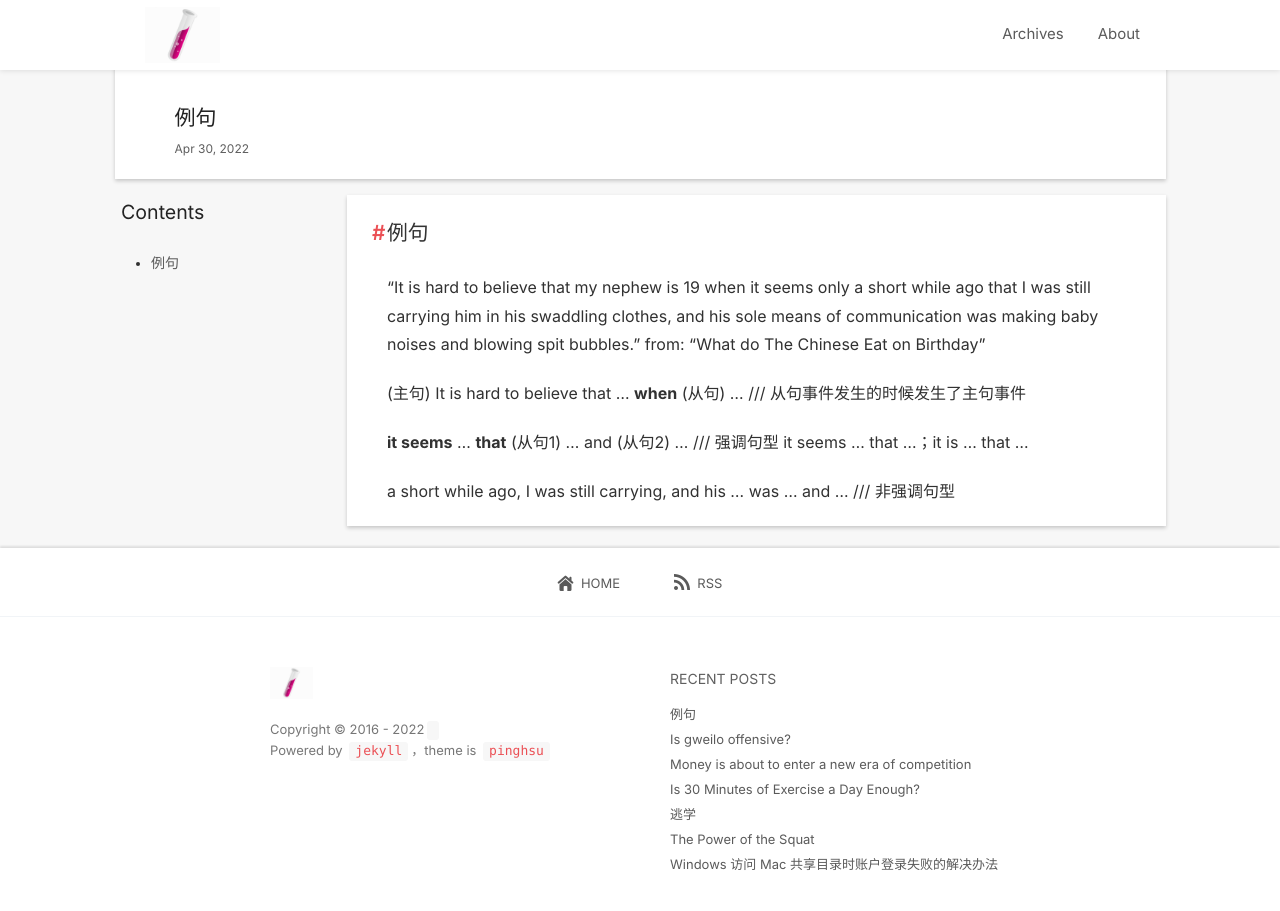
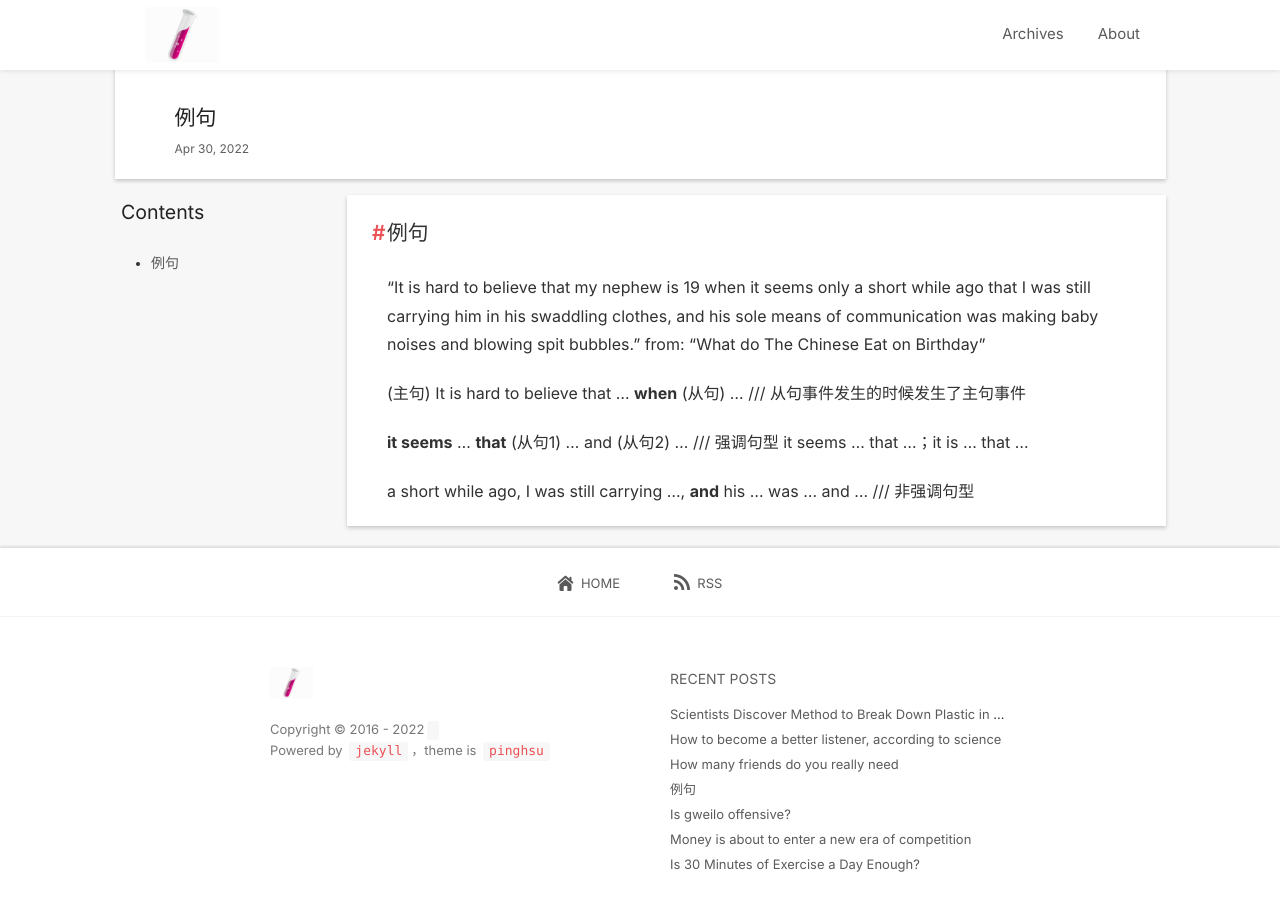
Before and after one commit to infoh/infoh.github.io, a Jekyll site: the page built from _posts/2022-04-30-例句.md, in a window 1280 px wide and 937 px high. Shown: the top 911 px of the window. Built offline with Jekyll 4.4.1, drawn with Linux system fonts in a browser that asks for light colours; nearby versions of some CDN libraries; comment, search, counter and statistics services are not loaded; some of the changed lines change nothing that is shown.

Commit message:
three articles

```diff
--- a/_posts/2022-04-30-例句.md
+++ b/_posts/2022-04-30-例句.md
@@ -18,4 +18,4 @@ from: "What do The Chinese Eat on Birthday"
 
 **it seems** ... **that** (从句1) ... and (从句2) ... /// 强调句型 it seems ... that ...；it is ... that ...
 
-a short while ago, I was still carrying, and his ... was ... and ... /// 非强调句型
+a short while ago, I was still carrying ..., **and** his ... was ... and ... /// 非强调句型
--- /dev/null
+++ b/_posts/2022-05-13-How Many Friends Do You Really Need.md
@@ -0,0 +1,46 @@
+## How Many Friends Do You Really Need?
+
+*Social circles were shrinking even before the pandemic. Here’s what the science says about the number of close friendships we should have.*
+
+An ongoing argument my husband and I have —  which has become more contentious during the pandemic — is about how many friends we should have.
+
+We both have one or two close friends and siblings we like to spend time with. Plus, we are busy parenting two young boys who sap most of our energy. As a textbook introvert, this feels like plenty of friends to me. Excessive, even. But my husband is an extrovert who comes alive around other people. As we slowly emerge from the pandemic, I can feel him yearning for more.
+
+He’s not alone. For years, friendship in America has been in decline, a trend that accelerated during the pandemic. Three decades ago, 3 percent of Americans told Gallup pollsters they had no close friends; in 2021, an online poll put it at 12 percent. About a year into the pandemic, 13 percent of women and 8 percent of men age 30 to 49 said they’d lost touch with most of their friends.
+
+There are health implications to all of this. Friendship can be an important factor in well-being, while loneliness and social isolation — distinct but related conditions — can be associated with an increased risk for conditions like depression and anxiety or heart disease and stroke. An often-cited 2010 meta-analysis led by Julianne Holt-Lunstad, a professor of psychology and neuroscience at Brigham Young University in Utah, concluded that loneliness is as harmful to physical health as smoking 15 cigarettes a day.
+
+“It’s a natural question,” Dr. Holt-Lunstad said about the “ideal” number of friends. “Just like we have guidelines and recommendations for the amount of sleep we get and how physically active we are, this is health relevant.”
+
+While she and other friendship researchers admit there aren’t many studies that have specifically tackled the question of how many friends people should aim for, those that have been done offer a range — and somewhere between three and six close friends may be the sweet spot.
+
+#### What does the research say?
+
+If your goal is simply to mitigate the harmful impact loneliness can have on your health, what matters most is having at least one important person in your life — whether that’s a partner, a parent, a friend or someone else, said Jeffrey Hall, a professor of communication studies at the University of Kansas.
+
+“Going from zero to one is where we get the most bang for your buck, so to speak,” Dr. Hall said. “But if you want to have the most meaningful life, one where you feel bonded and connected to others, more friends are better.”
+
+The best-known theory of how many friends people can (though not necessarily should) have comes from British psychologist and anthropologist Robin Dunbar. What has come to be known as Dunbar’s number contends that humans are only cognitively able to maintain about 150 connections at once (subsequent research has put the number higher). That includes an inner circle of about five close friends, followed by larger concentric circles of more casual types of friends.
+
+Other estimates are in a similar ballpark. One 2016 study suggested people who have six or more friends have improved health throughout their lives, while a 2020 study by Suzanne Degges-White, professor and chair of the Counseling and Higher Education department at Northern Illinois University, found that middle-aged women who had three or more friends tended to have higher levels of overall life satisfaction.
+
+Those estimates seem to track with people’s sense of how many friends they should be shooting for. Dr. Degges-White recently conducted a survey of 297 adults, which has not been published or subject to peer review but found that 55 percent of participants believed two to three close friends was ideal, while 31 percent thought four to six was the goal.
+
+But all of this can be really challenging to study, because friendship and intimacy are subjective, and there isn’t a widely used scale researchers share to define those concepts across studies. Closeness can be particularly squishy. Dr. Degges-White said that to a certain extent it’s a case of: “In your heart, you know the difference.”
+It’s also unclear how social media factors into all of this, as research suggests the size of a person’s online network may not have any meaningful impact on their perceived well-being. While many friendships have faded during the pandemic, many people have found connection online.
+
+#### How can you tell if you need more friends?
+
+While friendship research offers some benchmarks, it may be more useful for most of us to simply do a bit of soul-searching. Marisa Franco, a psychologist and author of the forthcoming book “Platonic: How The Science of Attachment Can Help You Make — and Keep — Friends,” recommends starting with a fairly obvious but powerful question: Do I feel lonely?
+
+“Loneliness is a sort of signal or alarm system,” Dr. Franco said. Everyone feels lonely from time to time, but this is a deeper question about whether you regularly feel left out or isolated. One recent survey suggested that roughly one in three Americans have experienced “serious loneliness” during the pandemic.
+It also helps to ask yourself if there are parts of your identity that feel restricted, Dr. Franco said.
+
+“Different people bring out different parts of us. So when you have a larger friend group, you’re able to experience this side of yourself that loves golf, and this side of yourself that loves cars, and this side of yourself that loves flowers,” she said. “If you feel like your identity has sort of shrunk, or you’re not feeling quite like yourself, that might indicate you need different types of friends,” she added.
+
+Of course, making friends in adulthood isn’t always easy. Research shows people struggle with it because they find it difficult to trust new people, and because they are simply crunched for time. For those reasons, it is often easier to start by rekindling old relationships that have fizzled, Dr. Franco said. Take initiative and don’t assume that friendships just happen organically, she said. But be judicious. Spending time with friends you feel ambivalent about — because they’re unreliable, critical, competitive or any of the many reasons people get under our skin — can be bad for your health.
+
+The amount of time you actually spend with your friends matters, too. Dr. Hall’s research suggests that on average, very close friendships tend to take around 200 hours to develop. Quantity and quality go hand-in-hand.
+
+To a tired introvert like me, the effort that requires just sounds exhausting. Luckily, Dr. Hall added that finding three to six friends “isn’t a magic number” for everyone. “Your personality and the characteristics of your life are going to make a difference,” he said.
+So maybe my husband is right — when I am no longer consumed by pandemic fatigue and child-rearing, I might kick myself for not having done more to build a solid group of friends. But I’ve got time to bring up my numbers.
--- /dev/null
+++ b/_posts/2022-05-14-How to become a better listener, according to science.md
@@ -0,0 +1,45 @@
+---
+layout: post
+title: How to become a better listener, according to science
+category: tutorial
+thumbnail: /style/image/thumbnail.png
+icon: book
+---
+* content
+{:toc}
+
+
+## How to become a better listener, according to science
+
+*How well and frequently you listen to others is a better predictor of your leadership potential than your actual intelligence or personality.*
+
+High-quality listening is an underrated ability. How well and frequently you listen to others is a better predictor of your leadership potential than your actual intelligence or personality. As a recent review shows, good listeners tend to perform better at work, and to report higher level of wellbeing, as well as more meaningful and fulfilling relationships. We tend to trust them more, and they tend to be seen as curious, empathetic and emotionally intelligent.
+
+To some degree, the power of listening can be explained by the fact that good listening is rare. We live in a world in which people are often rewarded for self-promoting, being the center of attention, and talking as much as they can, even when they have nothing to say. The fact that Susan Cain‘s rational defense of introversion is arguably counterintuitive to most people (especially in hyper-outgoing American culture) suggests that we are still not fully convinced about the virtues of listening, though most people are happy to recommend this activity to everyone else.
+
+So, how can you become a better listener? The simplest formula or recipe I can think of is:
+
+1) Shut up
+2) Listen
+3) Repeat
+
+However, this is easier said than done, and (if you are still listening) I suspect you may be looking for something meatier. Decades of scientific research suggest that if we want to become better listeners, we should consider working on these four key enablers of high quality listening:
+
+#### Focus
+
+A simple reason most people struggle with listening, even when they have the intention to doing so, is that they fail to provide their undivided attention. Distractions, stress, worries, and multitasking all interfere with high quality listening, as we all know from everyday experience. Contrary to popular belief, tasks that require active attention cannot be done simultaneously. Multitasking is a bit like intuition, sense of humor, or musical taste: just because we think we are good at it doesn’t mean we actually are. You may continue to multitask while you Zoom into crowded work meetings, but let’s not equate that to listening. If you truly intend to listen, you have to focus—period.
+
+#### Empathy
+
+The vast majority of people are capable of displaying basic empathy, the ability to see things from another person’s perspective—but we don’t always do. Stepping outside our ego cocoon, and making an effort to put ourselves in someone else’s shoes, will significantly improve our listening skills. This is obviously easier when we care about the person, but humans are capable of being open and considerate towards others even in the absence of feelings towards them. In fact, if we truly want to create a more diverse and inclusive world then we cannot just rely on our empathy (whether we feel something for the other person) but must also exercise rational kindness and compassion.
+
+#### Self-control
+
+Impulsive interruptions are a big threat to listening. Unless you can control your emotions, whether positive or negative, you will jump in too soon, without letting people make their point. This is why mindfulness is a consistent predictor of better listening. Waiting for the other person to finish, and even counting two or three seconds after they’ve gone quiet, is a simple exercise to keep your feelings and thoughts under control. Even if you feel you are right, or you don’t like what you are hearing, you will be much more likely to win the argument if you wait until the other person finishes unless you don’t want them to listen to you. And if you really don’t care about what the other person is saying, then don’t waste your energies interrupting them.
+
+
+#### Inclusion
+
+Even if you managed to accomplish the first three things, it is still important that you convey to the other person that you’ve been listening. In other words, what you want is to harness a reputation for being a good listener. So, when your turn eventually arrives, and it is you who needs to speak, make sure you incorporate the other person’s perspective, reference what they said, and react to their narrative and arguments. Many people learn to wait for their turn, only to deliver a speech they had planned before, perhaps while successfully pretending to listen to the other person. In short, include the other person in your story, so you can make it easier for them to empathize… and listen to you.
+
+Finally, it is worth remembering that listening is no different from any other skill. Some people have more potential than others, but in the end, we all need to practice in order to get better. Getting feedback from others—people who observe us during calls, meetings, discussions—is essential for improving, especially if they are able to call us out when we don’t listen, and if being told that we are a bad listener makes us feel guilty enough to want to change it. If it does, it is at least a sign that we were listening.
--- /dev/null
+++ b/_posts/2022-05-15-Scientists Discover Method to Break Down Plastic in Days, Not Centuries.md
@@ -0,0 +1,37 @@
+---
+layout: post
+title: Scientists Discover Method to Break Down Plastic in Days, Not Centuries
+category: tutorial
+thumbnail: /style/image/thumbnail.png
+icon: book
+---
+* content
+{:toc}
+
+## Scientists Discover Method to Break Down Plastic in Days, Not Centuries
+
+*Scientists modified an enzyme that can break down plastic in one week to create fresh material for new products.*
+
+A group of scientists at the University of Texas at Austin have created a modified enzyme that can break down plastics that would otherwise take centuries to degrade in a matter of days.
+
+The researchers, who published their findings in the peer-reviewed journal Nature last week, used machine learning to land on mutations to create a fast-acting protein that can break down building blocks of polyethylene terephthalate (PET), a synthetic resin used in fibers for clothing and plastic that, per the study, accounts for 12 percent of global waste.
+
+It does so through a process called depolymerization, in which a catalyst separates the building blocks that make up PET into their original monomers, which can then be repolymerized—built back into virgin plastic—and converted into other products. Most impressively, the enzymes broke down the plastic in one week.
+
+“One thing we can do is we can break this down into its initial monomers,” Hal Alper, professor in Chemical Engineering and author on the paper, told Motherboard over the phone. “And that's what the enzyme does. And then once you have your original monomer, it’s as if you're making fresh plastic from scratch, with the benefit that you don't need to use additional petroleum resources.”
+
+“This has advantages over traditional belt recycling,” Alper added. “If you were to melt the plastic and then remold it, you'd start to lose the integrity of the plastic each round that you go through with recycling. Versus here, if you're able to depolymerize and then chemically repolymerize, you can be making virgin PET plastic each and every time.”
+
+Their work adds to an existing line of query on plastic-eating enzymes, which were first recorded in 2005 and have since been followed by the discovery of 19 distinct enzymes, the paper notes. These are derived from naturally occurring bacteria that have been located living on plastic in the environment.
+
+But many of these naturally-occurring enzymes are made up of permutations of proteins that function well in their specific environments, but are limited by temperature and pH conditions, and thus can’t be used in a wide range of settings, like across recycling centers, the authors argue. The enzyme Alper and his team discovered, by contrast, can break down 51 types of PET across a range of temperature and pH conditions.
+
+The researchers named the enzyme FAST-PETase, acronymic for “functional, active, stable, and tolerant PETase,” and they landed on its exact structure using machine learning. An algorithm was fed with 19,000 protein structures and taught to predict the positions of amino acids in a structure that are not optimized for their local environments. They also used the formula to rearrange amino acids from existing types of PETase into new positions, identified improved combinations, and landed on one structure that saw 2.4 times more activity than an existing PETase enzyme at 40 degrees Celsius and 38 times more activity at 50 degrees Celsius.
+
+It was then tested across a range of temperatures and pH conditions, and continued to outperform existing variants.
+
+“What you see in nature is probably somewhat optimal, at least within the local environment around each and every one of those amino acids,” Alper said. “We can start looking at the protein of interest, and start going through each and every one of the amino acids in there and looking at its own microenvironment and seeing what fits and what doesn't fit.”
+
+Alper and his team’s hope is that their enzyme will be more scalable than most, and will truly put PET-ase to the test of tackling the global plastics crisis. Already able to withstand a range of conditions, FAST-PETase must now prove that it can be both “portable and affordable at large industrial scale.”
+
+First, Alper says, he and his team must test FAST-PETase on the wide range of different types of PET found in the waste stream, and the detritus that’s often found in plastic bottles or on top of plastic containers when it’s recycled. Should the researchers find an enzyme or group of enzymes with the robustness to be used practically, they believe it can help tackle the “billions of tons” of waste in our environment.
```
